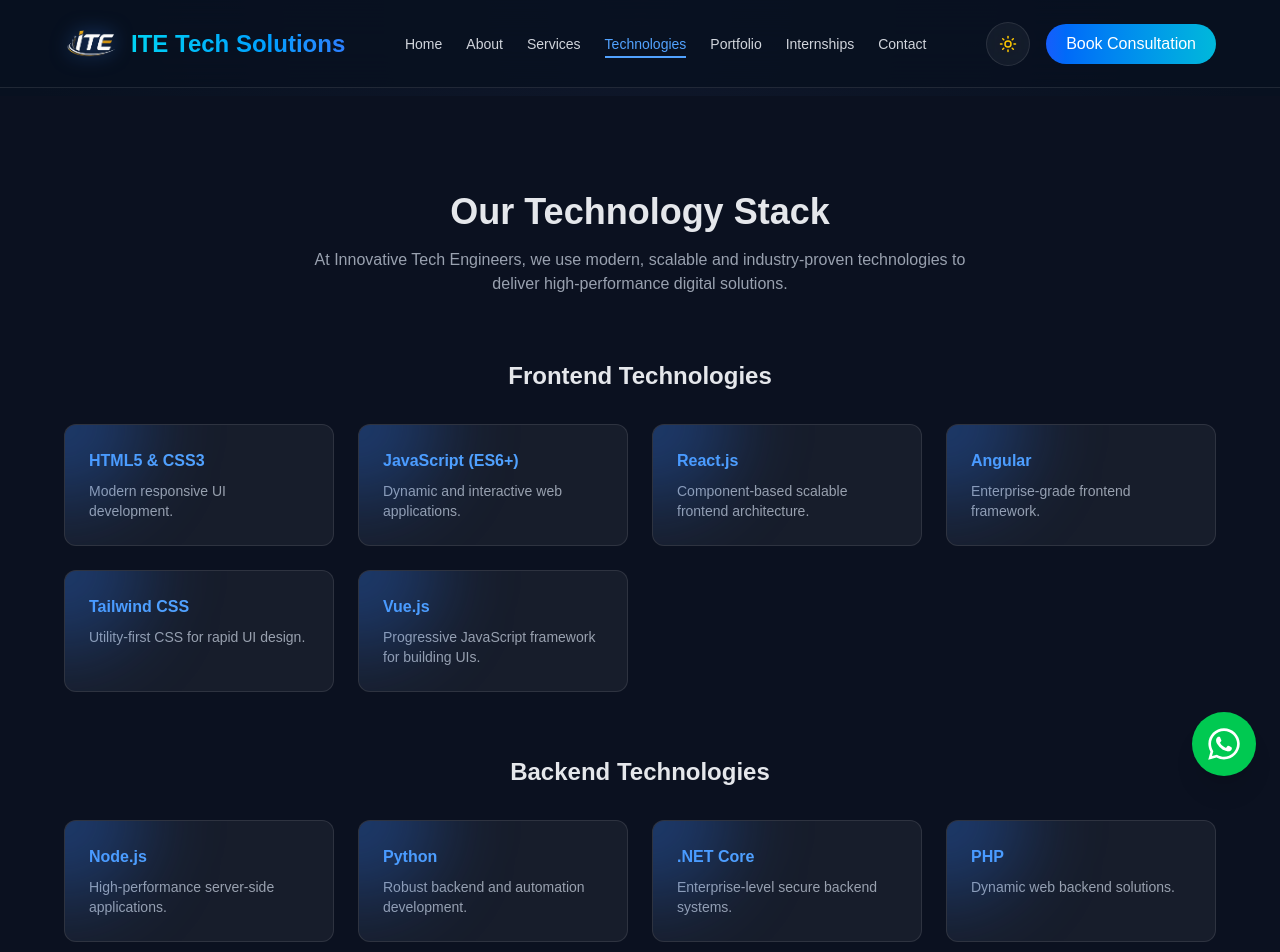
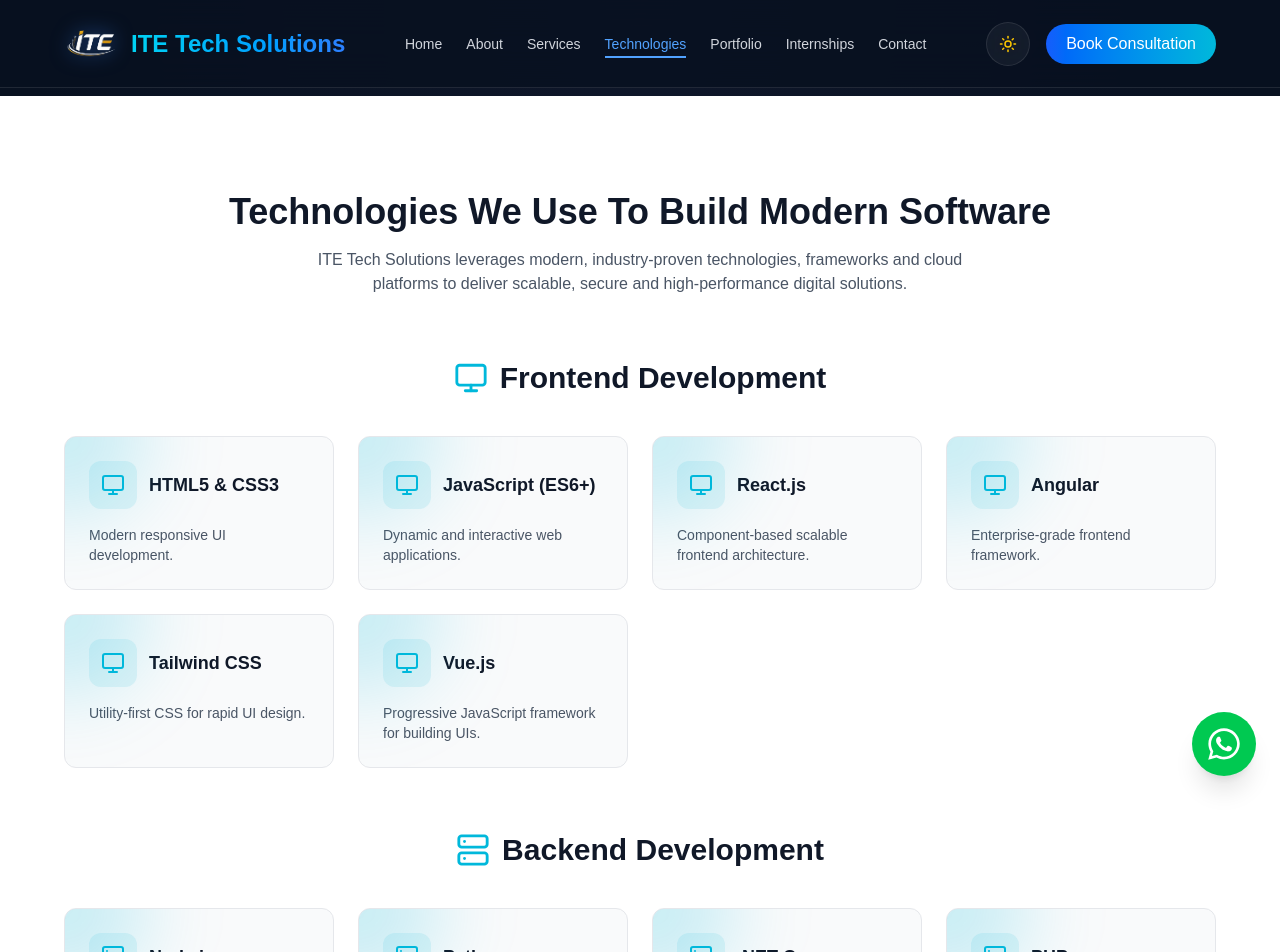
Before and after one commit to itetechsolutions17/ITE-Tech, a Next.js app: page /technologies in a window 1280 px wide. Shown: the top 952 px of the page. Built offline with nearby package versions, Linux system fonts and the light colour scheme.

Commit message:
Website changes

```diff
--- a/app/technologies/page.tsx
+++ b/app/technologies/page.tsx
@@ -1,9 +1,23 @@
 "use client";
 
+import PageWrapper from "@/components/PageWrapper";
 import { motion } from "framer-motion";
 import { useState } from "react";
+import {
+  Monitor,
+  Server,
+  Boxes,
+  Database,
+  Cloud,
+  Hammer,
+  LucideIcon
+} from "lucide-react";
 
-function GlowCard({ title, desc }: { title: string; desc: string }) {
+function GlowCard({ title, desc, icon: Icon, }: {
+  title: string;
+  desc: string;
+  icon: LucideIcon;
+}) {
   const [pos, setPos] = useState<{ x: number; y: number }>({ x: 0, y: 0 });
 
   return (
@@ -16,38 +30,59 @@ function GlowCard({ title, desc }: { title: string; desc: string }) {
           y: e.clientY - rect.top,
         });
       }}
-      className="relative bg-white/5 p-6 rounded-xl border border-white/10 overflow-hidden"
+      className="relative bg-gray-50 dark:bg-white/5 p-6 rounded-xl border border-gray-200 dark:border-white/10 overflow-hidden"
     >
       {/* Cursor Glow */}
       <div
-        className="absolute pointer-events-none w-40 h-40 bg-blue-500/30 rounded-full blur-2xl"
+        className="absolute pointer-events-none w-40 h-40 bg-cyan-500/20 rounded-full blur-2xl"
         style={{
           left: pos.x - 80,
           top: pos.y - 80,
         }}
       />
 
-      <h3 className="text-blue-400 font-semibold mb-2">{title}</h3>
-      <p className="text-gray-400 text-sm">{desc}</p>
+      <div className="flex items-center gap-3 mb-4">
+
+        <div className="w-12 h-12 rounded-xl bg-cyan-500/10 flex items-center justify-center">
+
+          <Icon
+            size={24}
+            className="text-cyan-500"
+          />
+
+        </div>
+
+        <h3 className="text-lg font-semibold text-gray-900 dark:text-white">
+          {title}
+        </h3>
+
+      </div>
+      <p className="text-gray-600 dark:text-gray-300 text-sm">{desc}</p>
     </motion.div>
   );
 }
 
 export default function Technologies() {
   return (
-    <div className="bg-[#0b1120] text-gray-200 min-h-screen px-6 md:px-16 py-24">
+    <PageWrapper>
+      <div className="bg-white dark:bg-[#0b1120] text-gray-900 dark:text-gray-200 transition-colors duration-500 min-h-screen px-6 md:px-16 py-24">
 
         {/* HEADER */}
         <section className="text-center mb-16">
-        <h1 className="text-4xl font-bold mb-4">Our Technology Stack</h1>
-        <p className="max-w-2xl mx-auto text-gray-400">
-          At Innovative Tech Engineers, we use modern, scalable and industry-proven technologies
-          to deliver high-performance digital solutions.
+          <h1 className="text-4xl font-bold mb-4">Technologies We Use
+            To Build Modern Software</h1>
+          <p className="max-w-2xl mx-auto text-gray-600 dark:text-gray-300">
+            ITE Tech Solutions leverages modern,
+            industry-proven technologies,
+            frameworks and cloud platforms
+            to deliver scalable,
+            secure and high-performance
+            digital solutions.
           </p>
         </section>
 
         {/* FRONTEND */}
-      <Section title="Frontend Technologies" items={[
+        <Section title="Frontend Development" icon={Monitor} items={[
           ["HTML5 & CSS3", "Modern responsive UI development."],
           ["JavaScript (ES6+)", "Dynamic and interactive web applications."],
           ["React.js", "Component-based scalable frontend architecture."],
@@ -57,7 +92,7 @@ export default function Technologies() {
         ]} />
 
         {/* BACKEND */}
-      <Section title="Backend Technologies" items={[
+        <Section title="Backend Development" icon={Server} items={[
           ["Node.js", "High-performance server-side applications."],
           ["Python", "Robust backend and automation development."],
           [".NET Core", "Enterprise-level secure backend systems."],
@@ -65,7 +100,7 @@ export default function Technologies() {
         ]} />
 
         {/* FRAMEWORKS */}
-      <Section title="Frameworks" items={[
+        <Section title="Frameworks & Libraries" icon={Boxes} items={[
           ["Django", "Secure and scalable Python web framework."],
           ["Django REST Framework", "Powerful API development with authentication support."],
           ["Express.js", "Minimal and flexible Node.js framework."],
@@ -74,7 +109,7 @@ export default function Technologies() {
         ]} />
 
         {/* DATABASE */}
-      <Section title="Databases" items={[
+        <Section title="Databases" icon={Database} items={[
           ["MySQL", "Relational database for structured data."],
           ["PostgreSQL", "Advanced open-source relational database."],
           ["MongoDB", "NoSQL database for scalable applications."],
@@ -82,7 +117,7 @@ export default function Technologies() {
         ]} />
 
         {/* CLOUD */}
-      <Section title="Cloud & DevOps" items={[
+        <Section title="Cloud & DevOps" icon={Cloud} items={[
           ["AWS", "Cloud hosting and scalable infrastructure."],
           ["Microsoft Azure", "Enterprise cloud computing solutions."],
           ["Vercel", "Frontend deployment and serverless hosting."],
@@ -90,7 +125,7 @@ export default function Technologies() {
         ]} />
 
         {/* TOOLS */}
-      <Section title="Development Tools" items={[
+        <Section title="Developer Tools" icon={Hammer} items={[
           ["Git & GitHub", "Version control and collaboration."],
           ["Postman", "API testing and debugging."],
           ["VS Code", "Professional code editor."],
@@ -98,18 +133,45 @@ export default function Technologies() {
         ]} />
 
       </div>
+    </PageWrapper>
   );
 }
 
 /* SECTION COMPONENT */
-function Section({ title, items }: { title: string; items: [string, string][] }) {
+function Section({ title, icon, items, }: {
+  title: string;
+  icon: LucideIcon;
+  items: [string, string][];
+}) {
   return (
     <section className="mb-16">
-      <h2 className="text-2xl font-bold mb-8 text-center">{title}</h2>
+      <div className="flex items-center justify-center gap-3 mb-10">
+
+        {(() => {
+          const SectionIcon = icon;
+
+          return (
+            <SectionIcon
+              size={34}
+              className="text-cyan-500"
+            />
+          );
+        })()}
+
+        <h2 className="text-3xl font-bold text-gray-900 dark:text-white">
+          {title}
+        </h2>
+
+      </div>
 
       <div className="grid md:grid-cols-2 lg:grid-cols-4 gap-6">
         {items.map(([title, desc], i) => (
-          <GlowCard key={i} title={title} desc={desc} />
+          <GlowCard
+            key={i}
+            title={title}
+            desc={desc}
+            icon={icon}
+          />
         ))}
       </div>
     </section>
```
Also changed, not shown: app/services/page.tsx (+59 -43 lines). Lines whose indentation alone changed are shown as unchanged.
